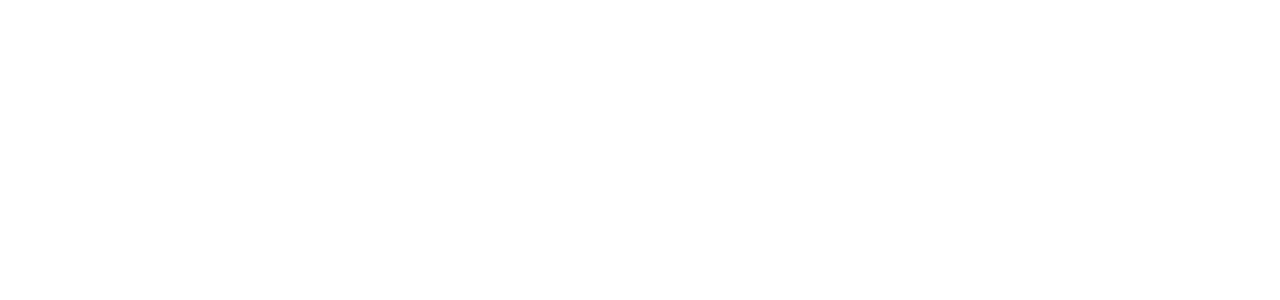
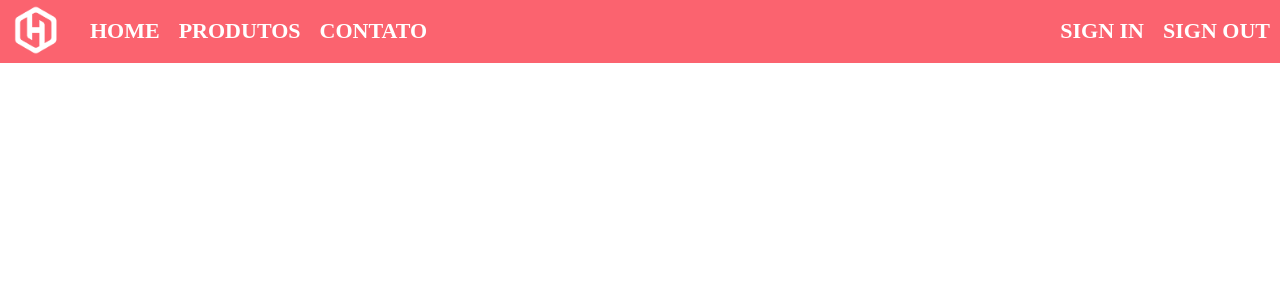
Before and after one commit to Cadu-Pavao/WebWork-HostelApp, a PHP site: page / in a window 1280 px wide. Before the commit the part shown is empty. Shown: the top 300 px of the page. Run offline with PHP 8.4, Linux system fonts and the light colour scheme.

Commit message:
Logo + reset.css + create a navbar

```diff
--- a/index.html
+++ b/index.html
@@ -4,12 +4,30 @@
 		<meta charset="UTF-8">
 		<meta name="viewport" content="width=device-width">
 		<title>Sparkling Water Hostel</title>
-		<link rel="stylesheet" href="style.css">
+        <link rel="stylesheet" href="style.css">
+        <link rel="stylesheet" href="reset.css">
 		<link href="https://fonts.googleapis.com/css2?family=Montserrat:wght@500&display=swap" rel="stylesheet">
 	</head>
 <body>
     <header>
+        <div class="navbar">
+            <h1><img src="images/Logo-White.png" alt="Logo do Hostel"></h1>
+            <nav class="itens-nav">
+                <ul>
+                    <li></li>
+                    <li><a href="#">Home</a></li>
+                    <li><a href="#">Produtos</a></li>
+                    <li><a href="#">Contato</a></li>
+                </ul>
+            </nav>
 
+            <nav class="login">
+                <ul>
+                    <li><a href="#">Sign in</a></li>
+                    <li><a href="#">Sign out</a></li>
+                </ul>
+            </nav>
+        </div>
     </header>
 
     <main>
--- /dev/null
+++ b/reset.css
@@ -0,0 +1,48 @@
+/* http://meyerweb.com/eric/tools/css/reset/
+   v2.0 | 20110126
+   License: none (public domain)
+*/
+
+html, body, div, span, applet, object, iframe,
+h1, h2, h3, h4, h5, h6, p, blockquote, pre,
+a, abbr, acronym, address, big, cite, code,
+del, dfn, em, img, ins, kbd, q, s, samp,
+small, strike, strong, sub, sup, tt, var,
+b, u, i, center,
+dl, dt, dd, ol, ul, li,
+fieldset, form, label, legend,
+table, caption, tbody, tfoot, thead, tr, th, td,
+article, aside, canvas, details, embed,
+figure, figcaption, footer, header, hgroup,
+menu, nav, output, ruby, section, summary,
+time, mark, audio, video {
+	margin: 0;
+	padding: 0;
+	border: 0;
+	font-size: 100%;
+	font: inherit;
+	vertical-align: baseline;
+}
+/* HTML5 display-role reset for older browsers */
+article, aside, details, figcaption, figure,
+footer, header, hgroup, menu, nav, section {
+	display: block;
+}
+body {
+	line-height: 1;
+}
+ol, ul {
+	list-style: none;
+}
+blockquote, q {
+	quotes: none;
+}
+blockquote:before, blockquote:after,
+q:before, q:after {
+	content: '';
+	content: none;
+}
+table {
+	border-collapse: collapse;
+	border-spacing: 0;
+}
--- a/style.css
+++ b/style.css
@@ -1,3 +1,52 @@
 /**********************************************/
 /*  Folha de estilo - Sparkling Water Hostel  */
 /**********************************************/
+body{
+    font-family: 'Montserrat', sans-serif;
+}
+
+header{
+    background-color: #FB636F;
+    padding: 20px 0;
+}
+
+.navbar{
+    position: relative;
+    width: 100%;
+    margin: 0;
+}
+
+.navbar h1 img {
+    width: 50px;
+    padding: 5px 5px 5px 10px;
+}
+
+.login {
+    position: absolute;
+    top: 20px;
+    right: 10px;
+}
+
+.itens-nav {
+    position: absolute;
+    top: 20px;
+    left: 60px;
+
+}
+
+nav li {
+    display: inline;
+    margin: 0 0 0 15px;
+}
+
+nav a{
+    text-transform: uppercase;
+    color: #ffffff;
+    font-weight: bold;
+    font-size: 22px;
+    text-decoration: none;
+}
+
+nav a:hover {
+    color: #B9313B;
+}
```
Also changed, not shown: images/Logo-White.png (added), images/Logo.png (added).
